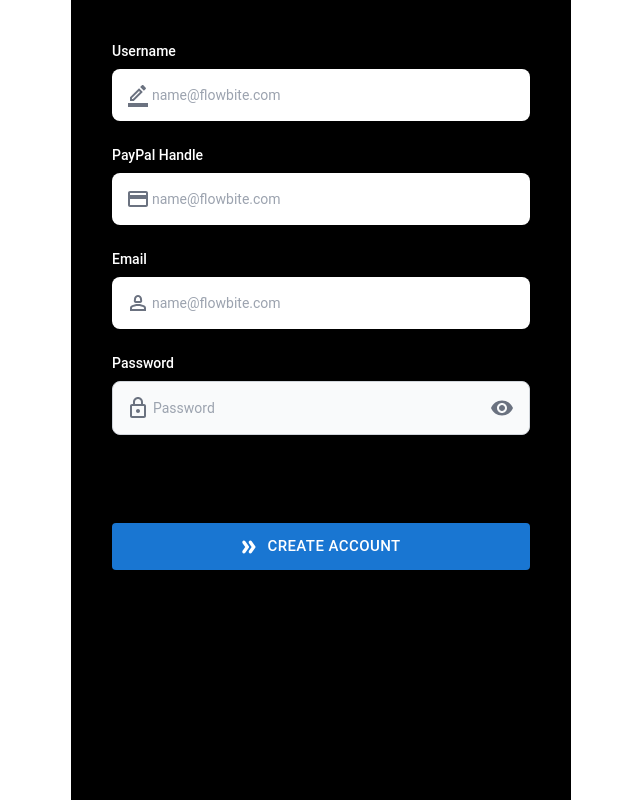
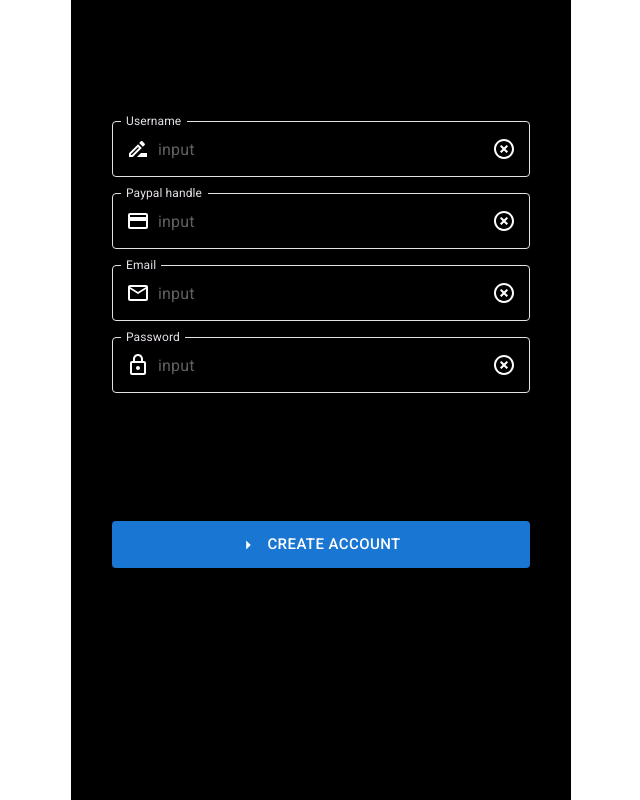
Before and after one commit to ghulamabbas01/DJ_Songs, a React (Create React App) app: page /CreateAccount in a window 1280 px wide. Shown: the whole page, without its empty margins (319-959 px from the left). Built offline with nearby package versions, Linux system fonts and the light colour scheme.

Commit message:
change inputs

```diff
--- a/public/index.html
+++ b/public/index.html
@@ -7,37 +7,21 @@
     <meta name="theme-color" content="#000000" />
     <meta
       name="description"
-      content="Web site created using create-react-app"
-    />
+      content="Web site created using create-react-app" />
     <link rel="apple-touch-icon" href="%PUBLIC_URL%/logo192.png" />
-    <!--
-      manifest.json provides metadata used when your web app is installed on a
-      user's mobile device or desktop. See https://developers.google.com/web/fundamentals/web-app-manifest/
-    -->
+
     <link rel="manifest" href="%PUBLIC_URL%/manifest.json" />
-    <!--
-      Notice the use of %PUBLIC_URL% in the tags above.
-      It will be replaced with the URL of the `public` folder during the build.
-      Only files inside the `public` folder can be referenced from the HTML.
+    <link rel="preconnect" href="https://fonts.googleapis.com" />
+    <link rel="preconnect" href="https://fonts.gstatic.com" crossorigin />
+    <link
+      href="https://fonts.googleapis.com/css2?family=Roboto:wght@300;400;500;700;900&display=swap"
+      rel="stylesheet" />
 
-      Unlike "/favicon.ico" or "favicon.ico", "%PUBLIC_URL%/favicon.ico" will
-      work correctly both with client-side routing and a non-root public URL.
-      Learn how to configure a non-root public URL by running `npm run build`.
-    -->
-    <title>React App</title>
+    <title>Dj Songs</title>
   </head>
   <body>
     <noscript>You need to enable JavaScript to run this app.</noscript>
     <div id="root"></div>
-    <!--
-      This HTML file is a template.
-      If you open it directly in the browser, you will see an empty page.
 
-      You can add webfonts, meta tags, or analytics to this file.
-      The build step will place the bundled scripts into the <body> tag.
-
-      To begin the development, run `npm start` or `yarn start`.
-      To create a production bundle, use `npm run build` or `yarn build`.
-    -->
   </body>
 </html>
--- a/src/Components/LoginHome.jsx
+++ b/src/Components/LoginHome.jsx
@@ -1,7 +1,7 @@
 import React from "react";
 
 // import material ui
-import { Box, Button, Stack } from "@mui/material";
+import { Box, Button, Stack, TextField } from "@mui/material";
 
 // import router
 import { useNavigate } from "react-router-dom";
@@ -25,6 +25,7 @@ const LoginHome = () => {
   return (
     <Box className="max_container text-center bg-black text-white p-10 ">
       <h1 className="text-[64px] font-medium">DJ Song Requests</h1>
+
       <Stack spacing={2} className="my-16">
         <Button
           onClick={LoginHandleClick}
--- a/src/index.css
+++ b/src/index.css
@@ -19,3 +19,26 @@ font-family: 'Roboto', sans-serif;
   border: 1px solid #000;
   height: 100vh;
 }
+::placeholder {
+  color: #E6E0E9;
+  opacity: 1;
+}
+
+.MuiFormLabel-root {
+  color: #E6E0E9 !important;
+}
+
+.MuiFormLabel-root.Mui-focused {
+  color: #E6E0E9 !important;
+}
+input {
+  color: #E6E0E9 !important;
+}
+
+.MuiInputAdornment-root {
+  color: #fff !important;
+}
+
+fieldset {
+  border-color: #E6E0E9 !important;
+}
--- a/src/pages/CreateAccount.js
+++ b/src/pages/CreateAccount.js
@@ -1,111 +1,172 @@
 import React, { useState } from "react";
-// import material ui
-import { Box, Button, Stack, TextField } from "@mui/material";
+import {
+  Box,
+  Button,
+  Stack,
+  TextField,
+  Typography,
+  InputAdornment,
+} from "@mui/material";
+import { useNavigate } from "react-router-dom";
 
-// icons
-import Person2OutlinedIcon from "@mui/icons-material/Person2Outlined";
-import VisibilityIcon from "@mui/icons-material/Visibility";
 import LockOutlinedIcon from "@mui/icons-material/LockOutlined";
-import DoubleArrowRoundedIcon from "@mui/icons-material/DoubleArrowRounded";
-import BorderColorOutlinedIcon from "@mui/icons-material/BorderColorOutlined";
 import PaymentOutlinedIcon from "@mui/icons-material/PaymentOutlined";
+import HighlightOffIcon from "@mui/icons-material/HighlightOff";
+import DriveFileRenameOutlineOutlinedIcon from "@mui/icons-material/DriveFileRenameOutlineOutlined";
+import EmailOutlinedIcon from "@mui/icons-material/EmailOutlined";
+import ArrowRightIcon from "@mui/icons-material/ArrowRight";
 
 const CreateAccount = () => {
-  const [showPassword, setShowPassword] = useState(false);
+  const navigate = useNavigate();
+  const [username, setUsername] = useState("");
+  const [paypalHandle, setPaypalHandle] = useState("");
+  const [email, setEmail] = useState("");
   const [password, setPassword] = useState("");
+  const [error, setError] = useState("");
 
-  const handleTogglePassword = () => {
-    setShowPassword(!showPassword);
+  const handleCreateAccount = () => {
+    if (username && password) {
+      navigate("/Login");
+    } else {
+      setError("Username and password are required.");
+    }
   };
 
+  const clearInput = (inputField) => {
+    switch (inputField) {
+      case "username":
+        setUsername("");
+        break;
+      case "paypalHandle":
+        setPaypalHandle("");
+        break;
+      case "email":
+        setEmail("");
+        break;
+      case "password":
+        setPassword("");
+        break;
+      default:
+        break;
+    }
+  };
   return (
     <Box className="max_container text-center bg-black text-gray-500 p-10 ">
-      <Stack>
-        {/* Username input */}
+      <Stack spacing={2} className="mt-20 mb-4">
+        {/* usename textfield  */}
+        <TextField
+          id="input-with-icon-textfield"
+          label="Username"
+          placeholder="input"
+          fullWidth
+          value={username}
+          onChange={(e) => setUsername(e.target.value)}
+          InputProps={{
+            startAdornment: (
+              <InputAdornment position="start">
+                <DriveFileRenameOutlineOutlinedIcon />
+              </InputAdornment>
+            ),
+            endAdornment: (
+              <InputAdornment position="end">
+                <HighlightOffIcon
+                  onClick={() => clearInput("username")}
+                  style={{ cursor: "pointer" }}
+                />
+              </InputAdornment>
+            ),
+          }}
+          variant="outlined"
+        />
+        {/* paypal acount input  */}
+        <TextField
+          id="input-with-icon-textfield"
+          label="Paypal handle"
+          placeholder="input"
+          fullWidth
+          type="number"
+          value={paypalHandle}
+          onChange={(e) => setPaypalHandle(e.target.value)}
+          InputProps={{
+            startAdornment: (
+              <InputAdornment position="start">
+                <PaymentOutlinedIcon />
+              </InputAdornment>
+            ),
+            endAdornment: (
+              <InputAdornment position="end">
+                <HighlightOffIcon
+                  onClick={() => clearInput("paypalHandle")}
+                  style={{ cursor: "pointer" }}
+                />
+              </InputAdornment>
+            ),
+          }}
+          variant="outlined"
+        />
+        {/* email  input*/}
+        <TextField
+          id="input-with-icon-textfield"
+          label="Email"
+          placeholder="input"
+          fullWidth
+          value={email}
+          onChange={(e) => setEmail(e.target.value)}
+          InputProps={{
+            startAdornment: (
+              <InputAdornment position="start">
+                <EmailOutlinedIcon />
+              </InputAdornment>
+            ),
+            endAdornment: (
+              <InputAdornment position="end">
+                <HighlightOffIcon
+                  onClick={() => clearInput("email")}
+                  style={{ cursor: "pointer" }}
+                />
+              </InputAdornment>
+            ),
+          }}
+          variant="outlined"
+        />
 
-        <label
-          for="input-group-1"
-          className=" mb-2 text-sm font-medium text-white dark:text-white text-left">
-          Username
-        </label>
-        <div className="relative mb-6">
-          <div className="absolute inset-y-0 left-0 flex items-center pl-3.5 pointer-events-none">
-            <BorderColorOutlinedIcon />
-          </div>
-          <input
-            type="text"
-            id="input-group-1"
-            className=" text-gray-900 text-sm rounded-lg  block w-full pl-10 p-4 "
-            placeholder="name@flowbite.com"
-          />
-        </div>
-        {/* payPal input */}
-        <label
-          for="input-group-1"
-          className=" mb-2 text-sm font-medium text-white dark:text-white text-left">
-          PayPal Handle
-        </label>
-        <div className="relative mb-6">
-          <div className="absolute inset-y-0 left-0 flex items-center pl-3.5 pointer-events-none">
-            <PaymentOutlinedIcon />
-          </div>
-          <input
-            type="text"
-            id="input-group-1"
-            className=" text-gray-900 text-sm rounded-lg  block w-full pl-10 p-4 "
-            placeholder="name@flowbite.com"
-          />
-        </div>
-        {/* payPal input */}
-        <label
-          for="input-group-1"
-          className=" mb-2 text-sm font-medium text-white dark:text-white text-left">
-          Email
-        </label>
-        <div className="relative mb-6">
-          <div className="absolute inset-y-0 left-0 flex items-center pl-3.5 pointer-events-none">
-            <Person2OutlinedIcon />
-          </div>
-          <input
-            type="text"
-            id="input-group-1"
-            className=" text-gray-900 text-sm rounded-lg  block w-full pl-10 p-4 "
-            placeholder="name@flowbite.com"
-          />
-        </div>
         {/* Password input  */}
-        <label
-          for="input-group-1"
-          className="mb-2 text-sm font-medium text-white dark:text-white text-left">
-          Password
-        </label>
-        <div className="relative mb-6 flex items-center ">
-          <div className="absolute inset-y-0 left-0 flex items-center pl-3.5 pointer-events-none">
-            <LockOutlinedIcon />
-          </div>
-          <input
-            type={showPassword ? "text" : "password"}
-            id="input-group-1"
-            className="bg-gray-50 border border-gray-300 text-gray-900 text-sm rounded-lg  w-full pl-10 p-4  "
-            placeholder="Password"
-            value={password}
-            onChange={(e) => setPassword(e.target.value)}
-          />
-          <VisibilityIcon
-            onClick={handleTogglePassword}
-            className="absolute right-4 cursor-pointer"
-          />
-        </div>
+        <TextField
+          id="input-with-icon-textfield"
+          label="Password"
+          placeholder="input"
+          fullWidth
+          value={password}
+          onChange={(e) => setPassword(e.target.value)}
+          InputProps={{
+            startAdornment: (
+              <InputAdornment position="start">
+                <LockOutlinedIcon />
+              </InputAdornment>
+            ),
+            endAdornment: (
+              <InputAdornment position="end">
+                <HighlightOffIcon
+                  onClick={() => clearInput("password")}
+                  style={{ cursor: "pointer" }}
+                />
+              </InputAdornment>
+            ),
+          }}
+          variant="outlined"
+        />
       </Stack>
-      {/* buttons here */}
-      <Stack spacing={2} className="my-16">
+      {error && <Typography color="error">{error}</Typography>}
+      {/* Buttons */}
+      <Stack spacing={2} className="my-32">
         <Button
           variant="contained"
           color="primary"
           size="large"
           className="flex items-center"
-          startIcon={<DoubleArrowRoundedIcon />}
-          sx={{ padding: 1.3 }}>
+          startIcon={<ArrowRightIcon />}
+          sx={{ padding: 1.3 }}
+          onClick={handleCreateAccount}>
           Create Account
         </Button>
       </Stack>
--- a/src/pages/Login.js
+++ b/src/pages/Login.js
@@ -1,25 +1,23 @@
 import React, { useState } from "react";
-import { Box, Button, Stack, TextField } from "@mui/material";
+import { Box, Button, Stack, TextField, InputAdornment } from "@mui/material";
+
+import { useNavigate } from "react-router-dom";
+import LockOutlinedIcon from "@mui/icons-material/LockOutlined";
+
+// icons
+import ArrowRightIcon from "@mui/icons-material/ArrowRight";
 import Person2OutlinedIcon from "@mui/icons-material/Person2Outlined";
-import VisibilityIcon from "@mui/icons-material/Visibility";
-import LockOutlinedIcon from "@mui/icons-material/LockOutlined";
-import KeyboardDoubleArrowRightOutlinedIcon from "@mui/icons-material/KeyboardDoubleArrowRightOutlined";
-import { useNavigate } from "react-router-dom";
+import HighlightOffIcon from "@mui/icons-material/HighlightOff";
 
 const Login = () => {
-  const [showPassword, setShowPassword] = useState(false);
   const [email, setEmail] = useState("");
   const [password, setPassword] = useState("");
   const [errorMessage, setErrorMessage] = useState("");
   const navigate = useNavigate();
 
-  const handleTogglePassword = () => {
-    setShowPassword(!showPassword);
-  };
-
   const handleLogin = () => {
     if (email === "" || password === "") {
-      setErrorMessage("Please fill in both email and password.");
+      setErrorMessage("Please Create Account");
       return;
     }
     navigate("/Home"); // Navigate to the dashboard on successful login
@@ -31,55 +29,62 @@ const Login = () => {
   }
 
   return (
-    <Box className="max_container text-center bg-black text-gray-500 p-10 ">
-      <h1 className="text-[48px] font-medium pb-7 text-white">Login</h1>
-      <Stack>
-        <label className="mb-2 text-sm font-medium text-white dark:text-white text-left">
-          Your Email
-        </label>
-        <div className="relative mb-6">
-          <div className="absolute inset-y-0 left-0 flex items-center pl-3.5 pointer-events-none">
-            <Person2OutlinedIcon />
-          </div>
-          <input
-            type="text"
-            id="input-group-1"
-            className="text-gray-900 text-sm rounded-lg block w-full pl-10 p-4"
-            placeholder="name@flowbite.com"
+    <Box className="max_container text-center bg-black z-0 text-gray-500  px-1 ">
+      <Stack spacing={2} className="mt-20">
+        <TextField
+          id="input-with-icon-textfield"
+          label="Email"
+          placeholder="input"
+          fullWidth
           value={email}
           onChange={(e) => setEmail(e.target.value)}
+          InputProps={{
+            startAdornment: (
+              <InputAdornment position="start">
+                <Person2OutlinedIcon />
+              </InputAdornment>
+            ),
+            endAdornment: (
+              <InputAdornment position="end">
+                <HighlightOffIcon />
+              </InputAdornment>
+            ),
+          }}
+          variant="outlined"
         />
-        </div>
+
         {/* Password input  */}
-        <label className="mb-2 text-sm font-medium text-white dark:text-white text-left">
-          Password
-        </label>
-        <div className="relative mb-6 flex items-center">
-          <div className="absolute inset-y-0 left-0 flex items-center pl-3.5 pointer-events-none">
-            <LockOutlinedIcon />
-          </div>
-          <input
-            type={showPassword ? "text" : "password"}
-            id="input-group-2"
-            className="bg-gray-50 border border-gray-300 text-gray-900 text-sm rounded-lg w-full pl-10 p-4"
-            placeholder="Password"
+        <TextField
+          id="input-with-icon-textfield"
+          label="Password"
+          placeholder="input"
+          fullWidth
           value={password}
           onChange={(e) => setPassword(e.target.value)}
+          InputProps={{
+            startAdornment: (
+              <InputAdornment position="start">
+                <LockOutlinedIcon />
+              </InputAdornment>
+            ),
+            endAdornment: (
+              <InputAdornment position="end">
+                <HighlightOffIcon />
+              </InputAdornment>
+            ),
+          }}
+          variant="outlined"
         />
-          <VisibilityIcon
-            onClick={handleTogglePassword}
-            className="absolute right-4"
-          />
-        </div>
+
         {errorMessage && <p className="text-red-500">{errorMessage}</p>}
       </Stack>
-      <Stack spacing={2} className="my-24">
+      <Stack spacing={2} className="mt-48 px-12">
         <Button
           variant="contained"
           color="primary"
           size="large"
-          startIcon={<KeyboardDoubleArrowRightOutlinedIcon />}
-          sx={{ padding: 1.3 }}
+          startIcon={<ArrowRightIcon />}
+          sx={{ padding: 1.3, borderRadius: "40px" }}
           onClick={handleLogin}>
           Logins
         </Button>
@@ -87,10 +92,9 @@ const Login = () => {
           variant="contained"
           color="primary"
           size="large"
-          className="flex items-center"
           onClick={CreateHandleClick}
-          startIcon={<KeyboardDoubleArrowRightOutlinedIcon />}
-          sx={{ padding: 1.3 }}>
+          startIcon={<ArrowRightIcon />}
+          sx={{ padding: 1.3, borderRadius: "40px" }}>
           Create Account
         </Button>
       </Stack>
```
Also changed, not shown: src/App.css (deleted, +0 -38 lines), src/pages/InterCode.js (+24 -14 lines). Lines whose indentation alone changed are shown as unchanged.
